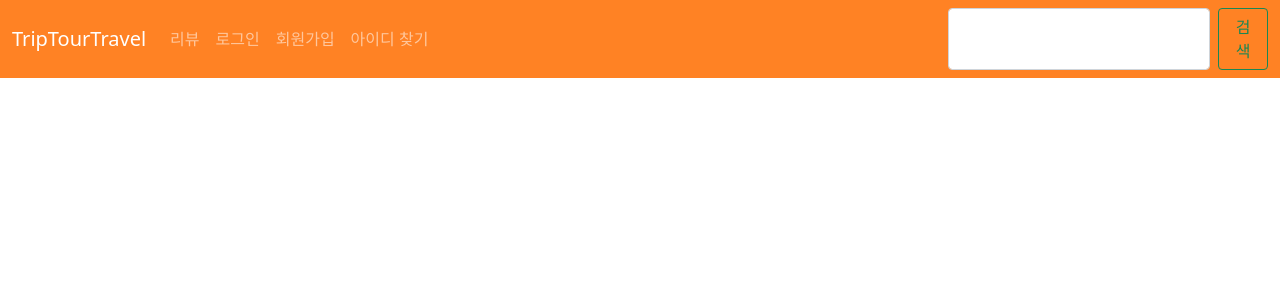
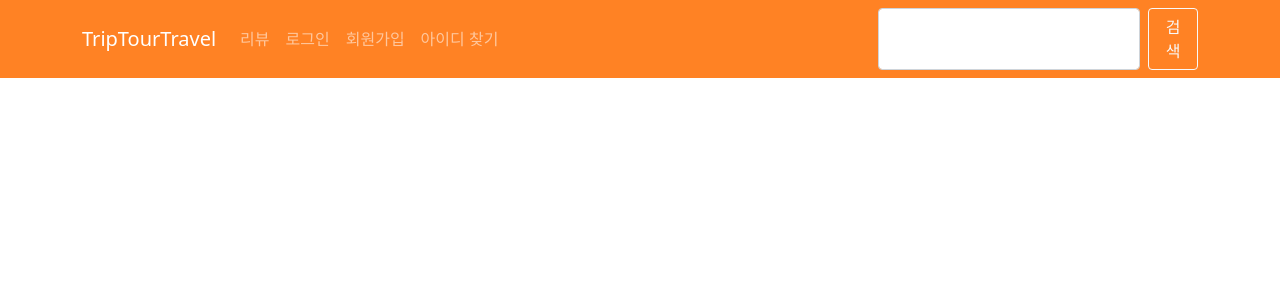
Before and after one commit to yhw0536/project_ttt, a Django app: template base/templates/layout.html in a window 1280 px wide. Shown: the top 300 px of the page. Run offline with Django 3.2, Linux system fonts and the light colour scheme; the template is opened without the code that fills it, so the values that code supplies are empty; some libraries are stand-ins or nearby versions.

Commit message:
네비게이션 바 수정 및 포스트 디테일 시작

```diff
--- a/articles/urls.py
+++ b/articles/urls.py
@@ -5,5 +5,6 @@ from articles import views
 app_name = 'articles'
 
 urlpatterns = [
-    path('', views.articles_list, name='list')
+    path('', views.articles_list, name='list'),
+    path('', views.articles_detail, name='detail'),
 ]
--- a/articles/views.py
+++ b/articles/views.py
@@ -21,3 +21,7 @@ def articles_list(request: HttpRequest):
     return render(request, "articles/articles_list.html", {
         "articles": a_list
     })
+
+
+def articles_detail():
+    return None
--- a/base/templates/layout.html
+++ b/base/templates/layout.html
@@ -32,25 +32,28 @@
 <header>
     <!-- Fixed navbar -->
     <nav class="navbar navbar-expand-lg navbar-dark fixed-top" style="background-color: #FF8224;">
-        <div class="container-fluid">
+        <div class="container">
             <a class="navbar-brand" href="{% url 'main' %}"> TripTourTravel</a>
             <button class="navbar-toggler" type="button" data-bs-toggle="collapse" data-bs-target="#navbarCollapse"
                     aria-controls="navbarCollapse" aria-expanded="false" aria-label="Toggle navigation">
                 <span class="navbar-toggler-icon"></span>
             </button>
-            <div class="collapse navbar-collapse" id="navbarCollapse">
+            <div class="collapse navbar-collapse t-justify-content: center;" id="navbarCollapse">
                 <ul class="navbar-nav me-auto mb-2 mb-md-0">
                     <li class="nav-item">
                         <a class="nav-link" href="{% url 'articles:list' %}"> 리뷰</a>
                     </li>
                     {% if user.is_authenticated %}
                     <li class="nav-item">
-                        <a class="nav-link" href="{% url 'accounts:signout' %}"><i class="fas fa-sign-out-alt"></i> 로그아웃</a>
+                        <a class="nav-link" href="{% url 'accounts:signout' %}"> 로그아웃</a>
                     </li>
                     <li class="nav-item">
                         <a class="nav-link" href="#">
                         [{{ user.first_name }}] 's Page
                         </a>
+                    </li>
+                    <li class="nav-item">
+                        <a class="nav-link" href="#"> 새 포스트 작성</a>
                     </li>
                     {% else %}
                     <li class="nav-item">
@@ -66,7 +69,7 @@
                 </ul>
                 <form class="d-flex" action="#">
                     <input class="form-control me-2" type="search" name="search_keyword" placeholder=" " aria-label="Search" value="{{request.GET.search_keyword}}">
-                    <button class="btn btn-outline-success t-whitespace-nowrap" type="submit">검색</button>
+                    <button class="btn btn-outline-light t-whitespace-nowrap" type="submit">검색</button>
                 </form>
             </div>
         </div>
```
